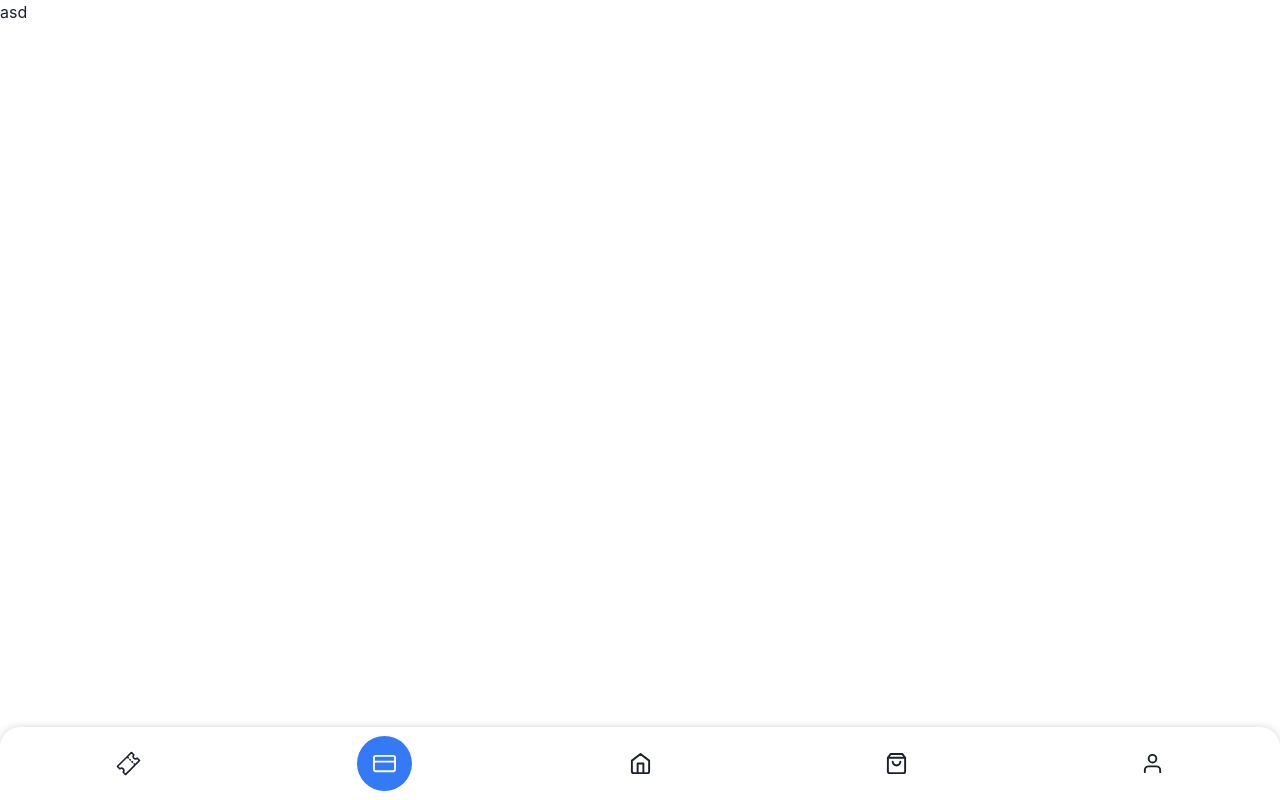
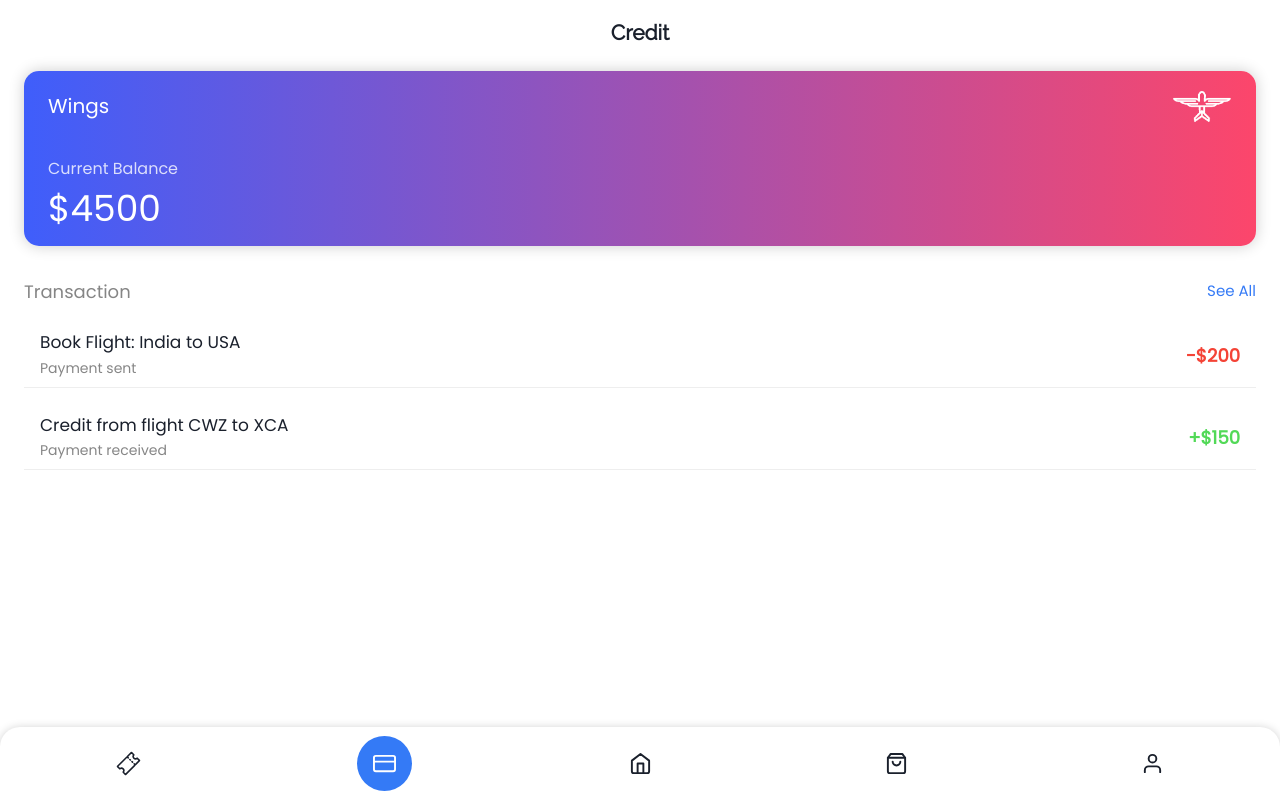
Before and after one commit to theVedanta/wings, a Next.js app: page /app/credit in a window 1280 px wide. Built offline with nearby package versions, Linux system fonts and the light colour scheme.

Commit message:
implemented credit + transaction page

```diff
--- a/components/Header.jsx
+++ b/components/Header.jsx
@@ -2,12 +2,12 @@ import { Box, Heading } from "@chakra-ui/react";
 import React from "react";
 import BackBtn from "./BackBtn";
 
-const Header = ({ title }) => {
+const Header = ({ title, hideBackBtn, titleSize = "19px" }) => {
 	return (
 		<Box display="flex" alignItems="center" padding="10px 10px">
-			<BackBtn />
+			{!hideBackBtn && <BackBtn />}
 			<Heading
-				fontSize="19px"
+				fontSize={titleSize}
 				fontWeight="600"
 				textAlign="center"
 				fontFamily="raleway"
--- /dev/null
+++ b/components/TransactionItem.jsx
@@ -0,0 +1,46 @@
+import { Box, Heading, Text } from "@chakra-ui/react";
+
+const TransactionItem = ({ isPaid, title, price }) => {
+	return (
+		<>
+			<Box
+				display="flex"
+				alignItems="center"
+				justifyContent="space-between"
+				padding="0.5rem 1rem"
+				borderBottom="1px solid #eee"
+				mt="1.2rem"
+			>
+				<Box>
+					<Heading
+						fontFamily="poppins"
+						fontSize="17px"
+						fontWeight="500"
+					>
+						{title}
+					</Heading>
+					<Text
+						fontFamily="poppins"
+						fontSize="14px"
+						color="blackAlpha.600"
+						fontWeight="500"
+						mt="5px"
+					>
+						Payment {isPaid ? "sent" : "received"}
+					</Text>
+				</Box>
+				<Text
+					fontFamily="poppins"
+					fontSize="18px"
+					fontWeight="600"
+					color={isPaid ? "danger" : "success"}
+				>
+					{isPaid ? "-" : "+"}
+					{price}
+				</Text>
+			</Box>
+		</>
+	);
+};
+
+export default TransactionItem;
--- a/pages/_app.jsx
+++ b/pages/_app.jsx
@@ -18,6 +18,8 @@ const theme = extendTheme({
 			mid: "#3876e4",
 			light: "#347af6",
 		},
+		danger: "#f44336",
+		success: "#52d957",
 	},
 	fonts: {
 		poppins: `"Poppins", sans-serif;`,
--- a/pages/app/credit.jsx
+++ /dev/null
@@ -1,11 +0,0 @@
-import CustomContainer from "@/components/CustomContainer";
-
-const Credit = () => {
-	return (
-		<>
-			<CustomContainer>asd</CustomContainer>
-		</>
-	);
-};
-
-export default Credit;
--- /dev/null
+++ b/pages/app/credit/index.jsx
@@ -0,0 +1,109 @@
+import CustomContainer from "@/components/CustomContainer";
+import Header from "@/components/Header";
+import TransactionItem from "@/components/TransactionItem";
+import { Box, Heading, Image, Text } from "@chakra-ui/react";
+import Link from "next/link";
+
+/** Select the gradient for card!
+ * linear(to right, #3F5EFB, #FC466B)
+ * linear(to right, #fc5c7d, #6a82fb);
+ * linear(to right, #36d1dc, #5b86e5);
+ */
+
+const Credit = () => {
+	return (
+		<>
+			<CustomContainer>
+				<Box pt="10px">
+					<Header
+						hideBackBtn={true}
+						title="Credit"
+						titleSize="21px"
+					/>
+
+					<Box
+						margin="1rem 1.5rem"
+						bgGradient="linear(to right, #3F5EFB, #FC466B)"
+						borderRadius="15px"
+						boxShadow="0 0 15px rgba(0,0,0,0.2)"
+					>
+						<Box
+							display="flex"
+							alignItems="center"
+							justifyContent="space-between"
+							padding="1.1rem 1.5rem"
+						>
+							<Heading
+								fontFamily="poppins"
+								fontWeight="500"
+								fontSize="20px"
+								color="white"
+							>
+								Wings
+							</Heading>
+							<Image
+								src="/logo-transparent.png"
+								alt="logo"
+								width="60px"
+							/>
+						</Box>
+
+						<Box padding="1rem 1.5rem">
+							<Text fontFamily="poppins" color="whiteAlpha.800">
+								Current Balance
+							</Text>
+							<Heading
+								fontFamily="poppins"
+								color="white"
+								fontWeight="500"
+								mt="6px"
+							>
+								$4500
+							</Heading>
+						</Box>
+					</Box>
+
+					<Box padding="1rem 1.5rem">
+						<Box
+							display="flex"
+							alignItems="center"
+							justifyContent="space-between"
+						>
+							<Text
+								fontFamily="poppins"
+								color="blackAlpha.600"
+								fontSize="18px"
+								fontWeight="500"
+							>
+								Transaction
+							</Text>
+							<Link href="/app/credit/transactions">
+								<Text
+									fontFamily="poppins"
+									color="primary.light"
+									fontSize="15px"
+									fontWeight="500"
+								>
+									See All
+								</Text>
+							</Link>
+						</Box>
+
+						<TransactionItem
+							isPaid={true}
+							title="Book Flight: India to USA"
+							price="$200"
+						/>
+						<TransactionItem
+							isPaid={false}
+							title="Credit from flight CWZ to XCA"
+							price="$150"
+						/>
+					</Box>
+				</Box>
+			</CustomContainer>
+		</>
+	);
+};
+
+export default Credit;
```
Also changed, not shown: pages/app/credit/transactions.jsx (added, +56 -0 lines), public/logo-transparent.png (added).
